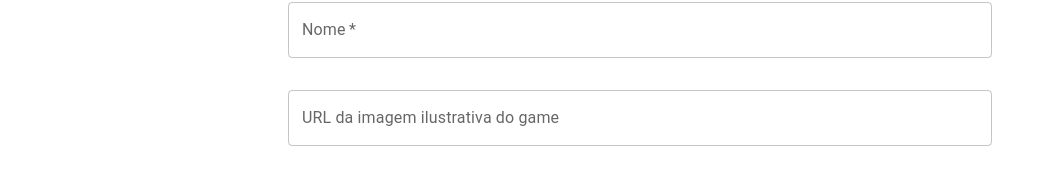
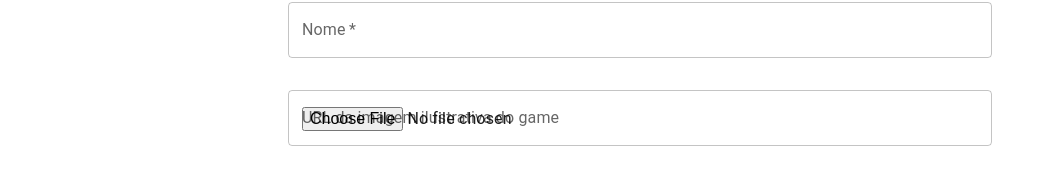
Before and after one commit to LeneGhensev/ppads-goteam-frontend, a React (Create React App) app: page /cadastroGames/novoGame in a window 1280 px wide. Shown: the part 228-404 px from the top of the page, without its empty margins (0-1055 px from the left). Built offline with nearby package versions, Linux system fonts and the light colour scheme; no server answers.

Commit message:
Adicao codigo para upload de file

```diff
--- a/src/pages/cadastroBrowserGames/form/FormGames.jsx
+++ b/src/pages/cadastroBrowserGames/form/FormGames.jsx
@@ -61,6 +61,25 @@ const FormGames = (props) => {
     },
   });
 
+  const uploadImagemIlustrativa = async (event) => {
+    const formData = new FormData();
+    formData.append("filetoupload", event.target.files[0]);
+
+    try {
+      console.log("try", formData);
+
+      const response = await axios.post("/file", formData, {
+        headers: {
+          "Content-Type": "multipart/form-data",
+        },
+      });
+
+      validateForm.values.imagem_ilustrativa = response.data.url;
+    } catch (error) {
+      console.log(error);
+    }
+  };
+
   const handleSubmit = async () => {
     let values = { ...validateForm.values };
 
@@ -109,6 +128,7 @@ const FormGames = (props) => {
 
       <Styles.Container>
         <Styles.Form
+          enctype="multipart/form-data"
           onSubmit={(event) => {
             event.preventDefault();
             handleSubmit();
@@ -138,11 +158,12 @@ const FormGames = (props) => {
             </Styles.ContainerImagemIlustrativa>
           ) : (
             <TextField
-              type="text"
+              type="file"
+              accept="image/*"
               name="imagem_ilustrativa"
               label="URL da imagem ilustrativa do game"
               value={validateForm.values?.imagem_ilustrativa}
-              onChange={validateForm.handleChange}
+              onChange={(event) => uploadImagemIlustrativa(event)}
               onBlur={validateForm.handleBlur}
               fullWidth
             />
```
